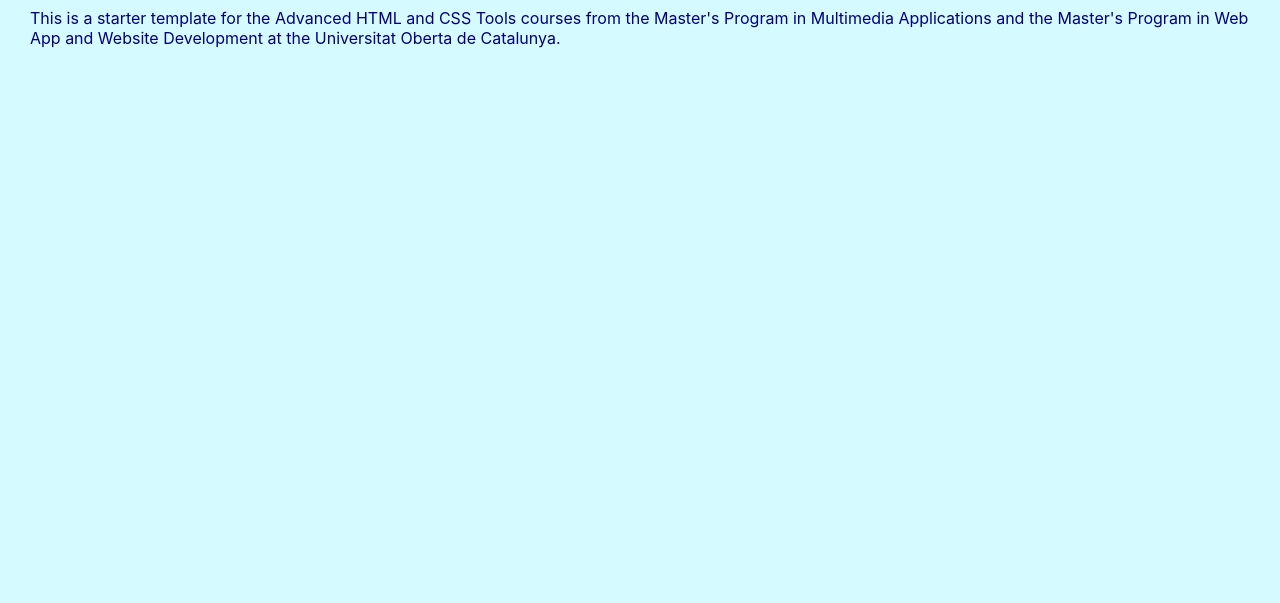
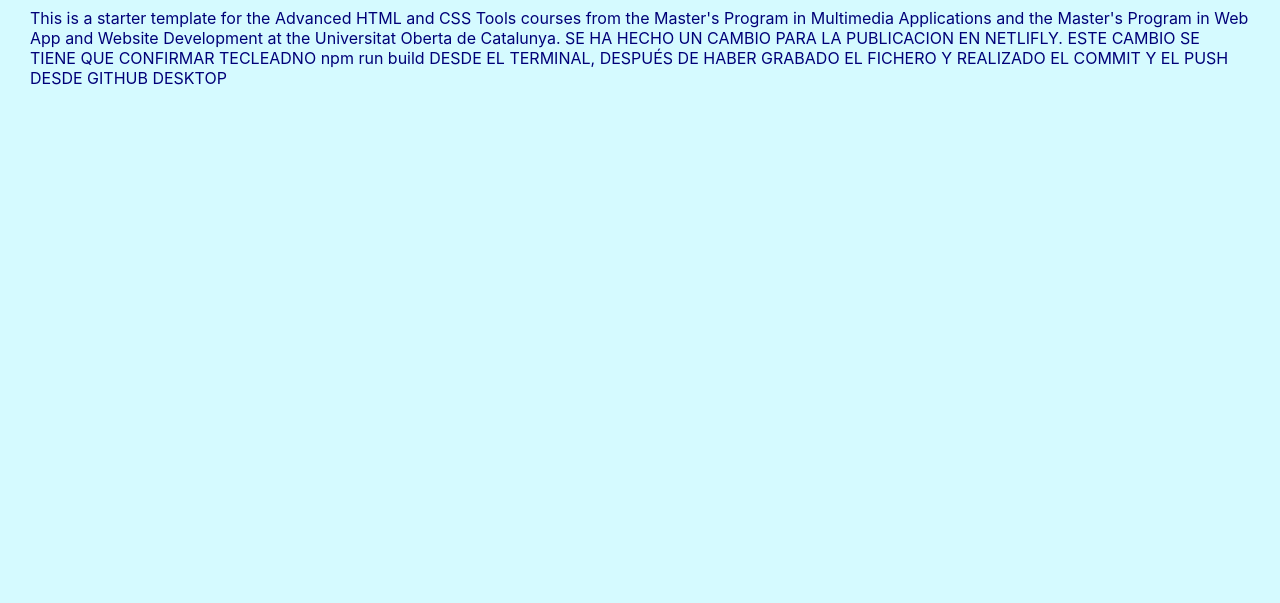
Before and after one commit to JavierAntonUOC/teatro3, a website built with Parcel: page src/index.html in a window 1280 px wide. Shown: the part 197-800 px from the top of the page. Built offline with nearby package versions, Linux system fonts and the light colour scheme; some packages are replaced by stand-ins of ours.

Commit message:
ModificaciónPrimera
Se han hecho unos cambios en la página INDEX.HTML para comprobar el desarrollo continuo de NETLIFLY

```diff
--- a/src/assets/styles/layouts/_home.scss
+++ b/src/assets/styles/layouts/_home.scss
@@ -5,7 +5,6 @@
   background-color: $uoc-bg;
   color: $uoc-corporate;
 }
-
 
 .uoc-logo {
   display: block;
--- a/src/index.html
+++ b/src/index.html
@@ -17,6 +17,9 @@
     from the Master's Program in Multimedia Applications and the Master's
     Program in Web App and Website Development at the Universitat Oberta de
     Catalunya.
+    SE HA HECHO UN CAMBIO PARA LA PUBLICACION EN NETLIFLY. ESTE CAMBIO SE TIENE QUE
+    CONFIRMAR TECLEADNO npm run build DESDE EL TERMINAL, DESPUÉS DE HABER GRABADO EL
+    FICHERO Y REALIZADO EL COMMIT Y EL PUSH DESDE GITHUB DESKTOP
   </p>
 
   <script src="./assets/scripts/main.js"></script><!-- do not remove this line! -->
```
